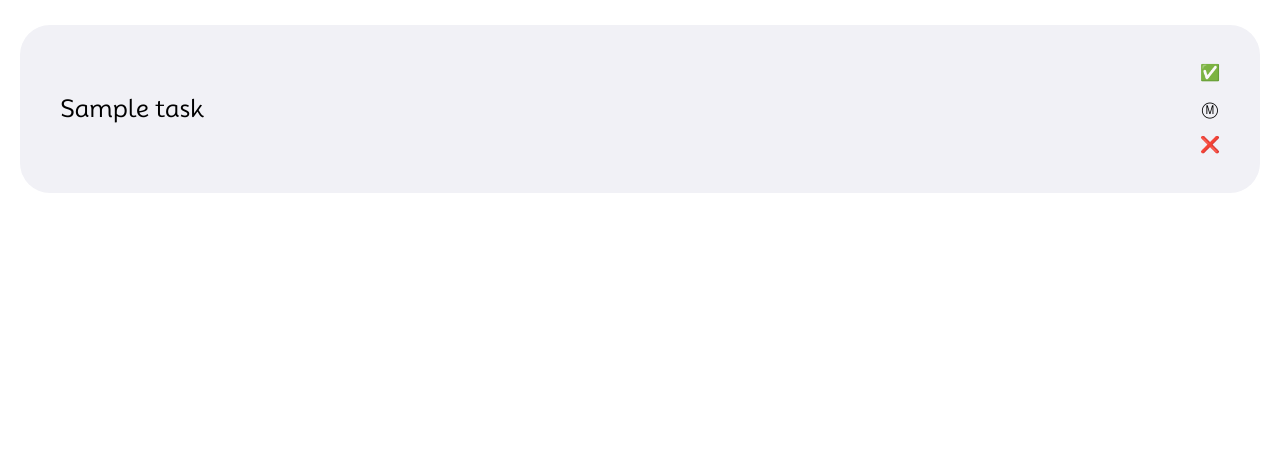
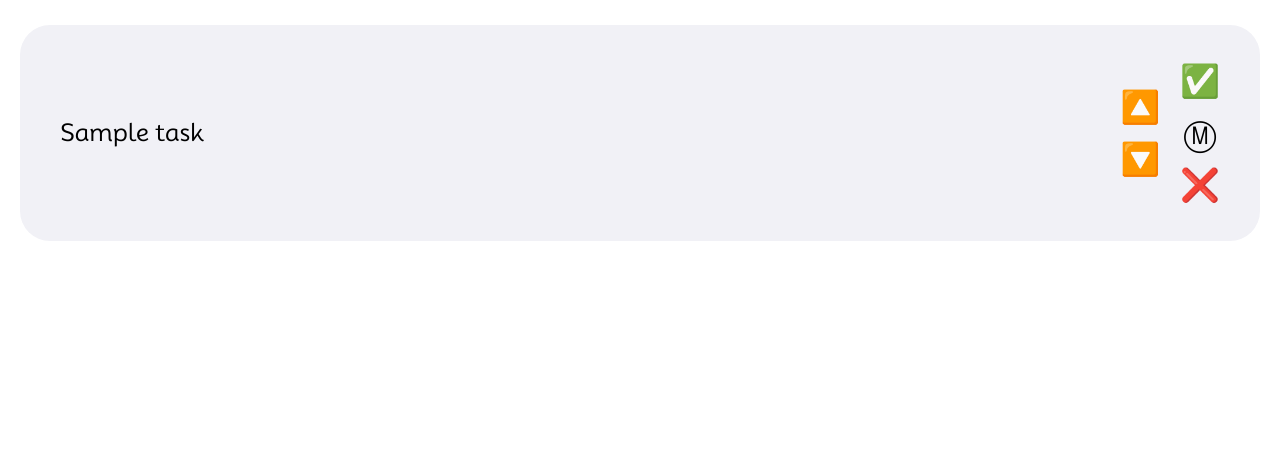
Before and after one commit to Arkayve/todolist, a PHP site: page / in a window 1280 px wide. Shown: the part 83-534 px from the top of the page. Run offline with PHP 8.4, Linux system fonts and the light colour scheme; tables that the repository leaves empty or names only in its code hold one stand-in row (values such as "Sample post").

Commit message:
delete and add works perfectly with priority in database

```diff
--- a/assets/css/style.css
+++ b/assets/css/style.css
@@ -60,6 +60,12 @@ h2 {
     align-items: center;
 }
 
+.utils-global {
+    display: flex;
+    align-items: center;
+}
+
+.task-move,
 .task-utils {
     display: flex;
     flex-direction: column;
@@ -67,6 +73,12 @@ h2 {
 }
 
 .task-utils li {
+    font-size: 2rem;
+    padding: 10px;
+}
+
+.task-move a {
+    font-size: 2rem;
     padding: 10px;
 }
 
--- a/index.php
+++ b/index.php
@@ -40,7 +40,7 @@ include_once 'includes/_db.php';
                     };
 
                     // DISPLAY
-                    $query = $dbCo->prepare("SELECT * FROM task WHERE state = false ORDER BY creation_date DESC;");
+                    $query = $dbCo->prepare("SELECT * FROM task WHERE state = false ORDER BY priority DESC;");
                     $query->execute();
                     $result = $query->fetchAll();
                     foreach ($result as $task) {
@@ -60,16 +60,23 @@ include_once 'includes/_db.php';
                         <input type="hidden" name="id" value="<?= $task['id_task'] ?>">
                         <input class="task-valid" type="submit" value="&#x2714">
                     </form>
+                    </div>
                 <?php
                     } else {
                 ?>
                     <li id=<?= $task['id_task'] ?> class="task">
                         <h2><?= $task['name'] ?></h2>
-                        <ul class="task-utils">
-                            <li class="done"><a href="action.php?id=<?= $task['id_task'] ?>&action=done">&#x2705</a></li>
-                            <li class="modify"><a href="?id=<?= $task['id_task'] ?>&action=mod">&#x24C2</a></li>
-                            <li class="delete"><a href="action.php?id=<?= $task['id_task'] ?>&action=del">&#x274C</a></li>
-                        </ul>
+                        <div class="utils-global">
+                            <div class="task-move">
+                                <a href="?id=<?= $task['id_task'] ?>&move=up">&#x1F53C</a>
+                                <a href="?id=<?= $task['id_task'] ?>&move=down">&#x1F53D</a>
+                            </div>
+                            <ul class="task-utils">
+                                <li class="done"><a href="action.php?id=<?= $task['id_task'] ?>&action=done">&#x2705</a></li>
+                                <li class="modify"><a href="?id=<?= $task['id_task'] ?>&action=mod">&#x24C2</a></li>
+                                <li class="delete"><a href="action.php?id=<?= $task['id_task'] ?>&action=del">&#x274C</a></li>
+                            </ul>
+                        </div>
                     </li>
                     </div>
                 <?php
@@ -87,7 +94,7 @@ include_once 'includes/_db.php';
         </div>
     </main>
 
-    <script src="assets/js/script.js"></script>
+    <!-- <script src="assets/js/script.js"></script> -->
 </body>
 
 </html>
```
Also changed, not shown: action.php (+22 -9 lines).
